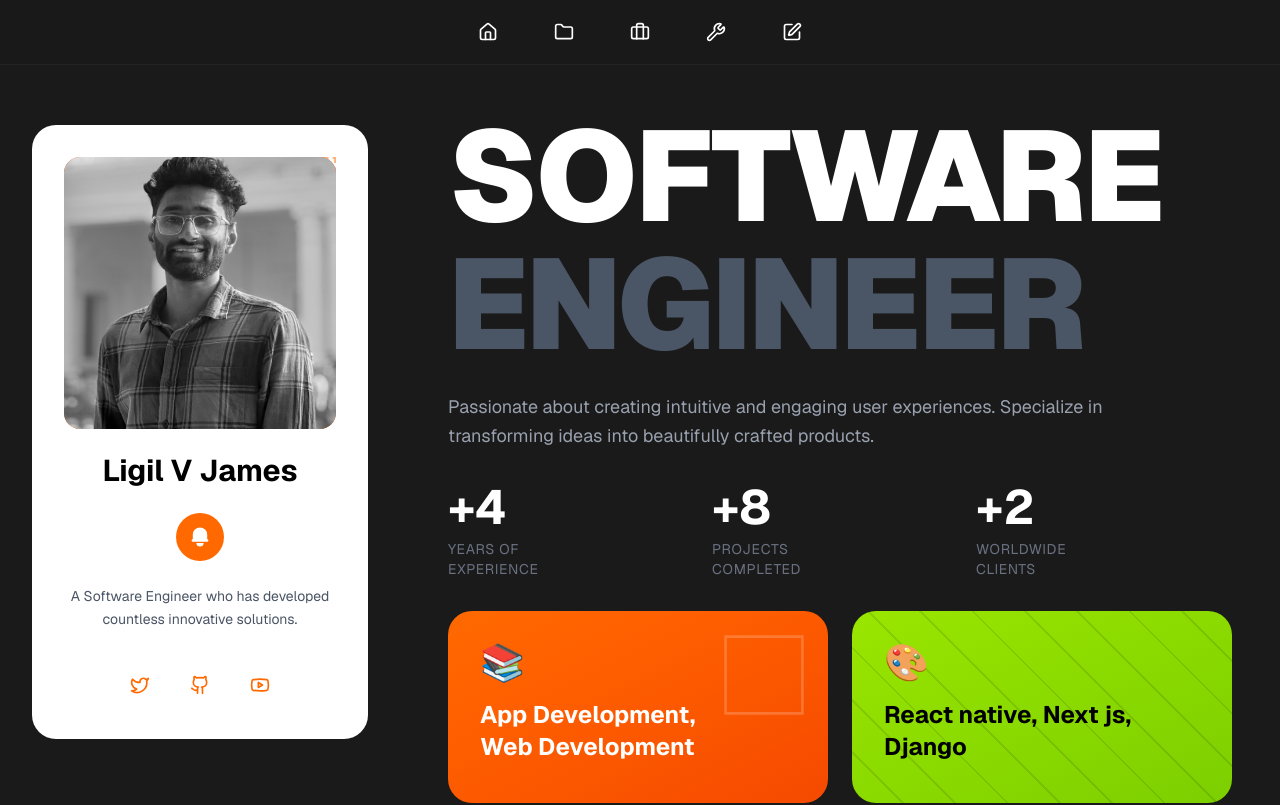
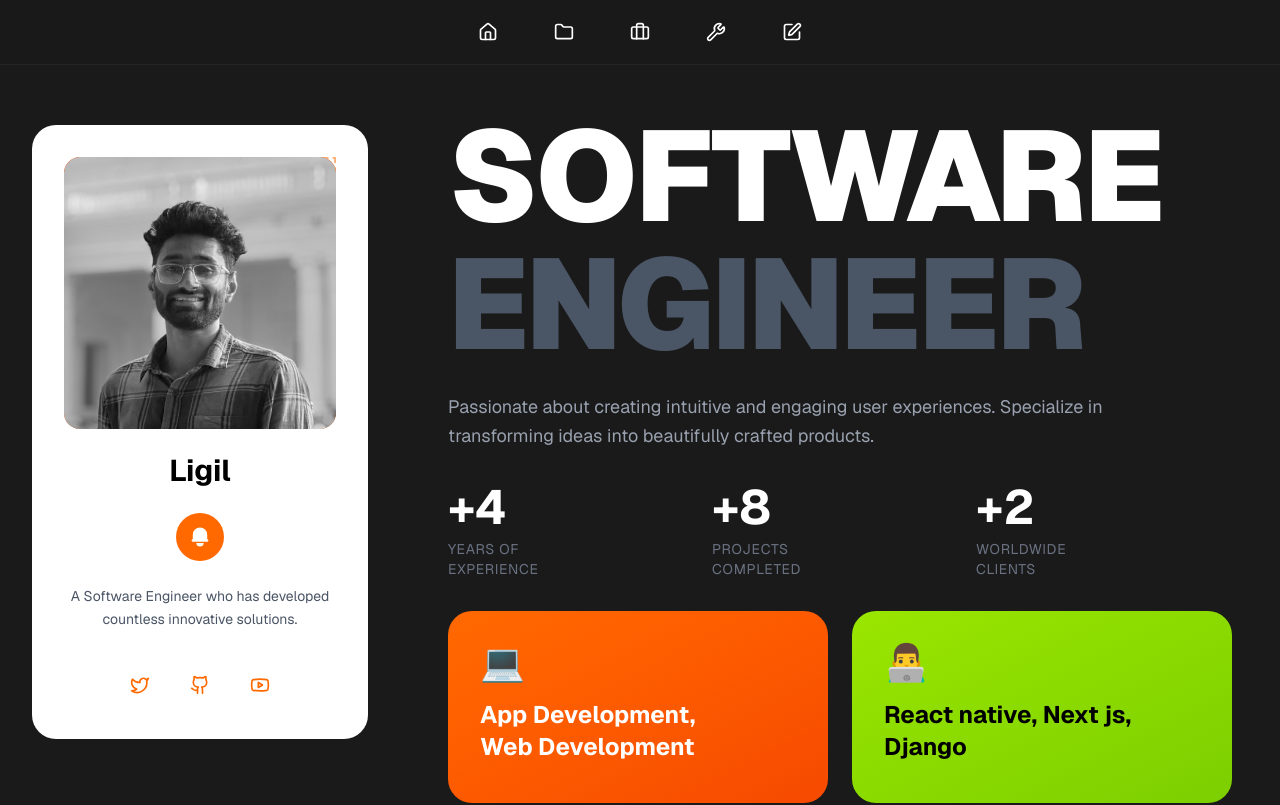
Before and after one commit to ligilv/portfolio-nextjs, a Next.js app: page /portfolio in a window 1280 px wide. Shown: the top 805 px of the page. Built offline with nearby package versions, Linux system fonts and the light colour scheme.

Commit message:
fix: color

```diff
--- a/app/portfolio/page.tsx
+++ b/app/portfolio/page.tsx
@@ -100,7 +100,9 @@ export default function PortfolioPage() {
                                 <img
                                     src="/portfolio.jpeg"
                                     alt="Ligil V James"
-                                    className="absolute inset-0 w-full h-full object-cover"
+                                    // className="absolute inset-0 w-full h-full object-cover"
+                                    className="absolute object-contain rounded-2xl"
+
                                     onError={(e) => {
                                         e.currentTarget.style.display = 'none';
                                     }}
@@ -109,7 +111,7 @@ export default function PortfolioPage() {
                         </div>
 
                         {/* Name */}
-                        <h2 className="text-3xl font-bold mb-6 text-center">Ligil V James</h2>
+                        <h2 className="text-3xl font-bold mb-6 text-center">Ligil</h2>
 
                         {/* Fire icon with dashed line */}
                         <div className="flex items-center justify-center mb-6 relative">
@@ -131,13 +133,13 @@ export default function PortfolioPage() {
                             {/* <a href="#" className="p-3 text-orange-500 hover:bg-orange-50 rounded-full transition-colors">
                                 <Dribbble size={20} />
                             </a> */}
-                            <a href="https://twitter.com/ligilvjames" className="p-3 text-orange-500 hover:bg-orange-50 rounded-full transition-colors">
+                            <a target="_blank" href="https://twitter.com/ligilvjames" className="p-3 text-orange-500 hover:bg-orange-50 rounded-full transition-colors">
                                 <Twitter size={20} />
                             </a>
-                            <a href="https://github.com/ligilv" className="p-3 text-orange-500 hover:bg-orange-50 rounded-full transition-colors">
+                            <a target="_blank" href="https://github.com/ligilv" className="p-3 text-orange-500 hover:bg-orange-50 rounded-full transition-colors">
                                 <Github size={20} />
                             </a>
-                            <a href="https://www.youtube.com/@ligilvj" className="p-3 text-orange-500 hover:bg-orange-50 rounded-full transition-colors">
+                            <a target="_blank" href="https://www.youtube.com/@ligilvj" className="p-3 text-orange-500 hover:bg-orange-50 rounded-full transition-colors">
                                 <Youtube size={20} />
                             </a>
                         </div>
@@ -185,24 +187,24 @@ export default function PortfolioPage() {
                         <div className="grid grid-cols-1 md:grid-cols-2 gap-6 max-w-4xl">
                             <div className="bg-gradient-to-br from-orange-500 to-orange-600 rounded-3xl p-8 text-white relative overflow-hidden">
                                 <div className="absolute top-0 right-0 w-32 h-32 opacity-20">
-                                    <svg viewBox="0 0 100 100" className="w-full h-full">
+                                    {/* <svg viewBox="0 0 100 100" className="w-full h-full">
                                         <path d="M20,20 L80,20 L80,80 L20,80 Z" fill="none" stroke="currentColor" strokeWidth="2" />
-                                    </svg>
+                                    </svg> */}
                                 </div>
                                 <div className="relative z-10">
-                                    <div className="text-4xl mb-4">📚</div>
+                                    <div className="text-4xl mb-4">💻</div>
                                     <h3 className="text-2xl font-bold mb-2">App Development,<br />Web Development</h3>
                                 </div>
                             </div>
 
                             <div className="bg-gradient-to-br from-lime-400 to-lime-500 rounded-3xl p-8 text-black relative overflow-hidden">
                                 <div className="absolute inset-0 opacity-10">
-                                    <div className="absolute top-0 right-0 w-full h-full" style={{
+                                    {/* <div className="absolute top-0 right-0 w-full h-full" style={{
                                         backgroundImage: 'repeating-linear-gradient(45deg, transparent, transparent 35px, currentColor 35px, currentColor 37px)',
-                                    }}></div>
+                                    }}></div> */}
                                 </div>
                                 <div className="relative z-10">
-                                    <div className="text-4xl mb-4">🎨</div>
+                                    <div className="text-4xl mb-4">👨‍💻</div>
                                     <h3 className="text-2xl font-bold mb-2">React native, Next js, Django</h3>
                                 </div>
                             </div>
```
Also changed, not shown: app/icon.svg.
